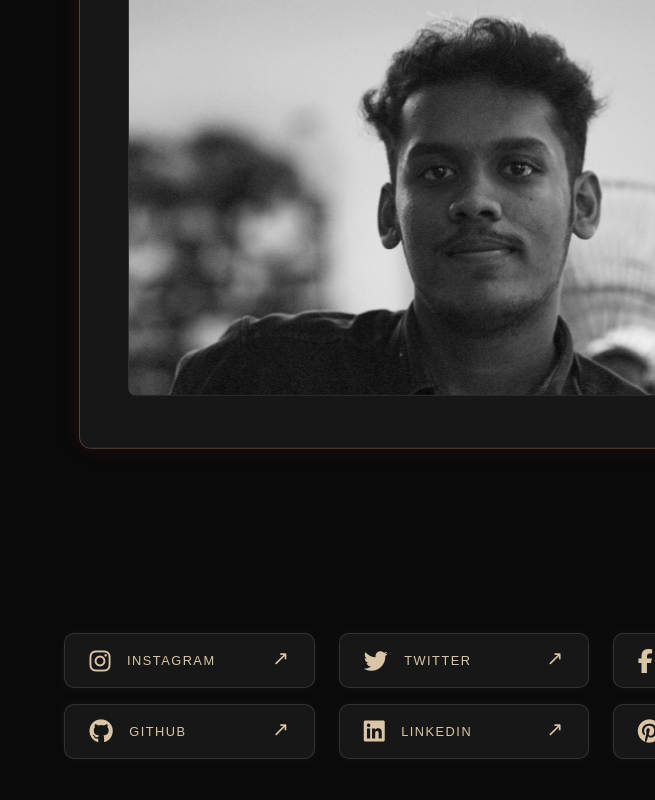
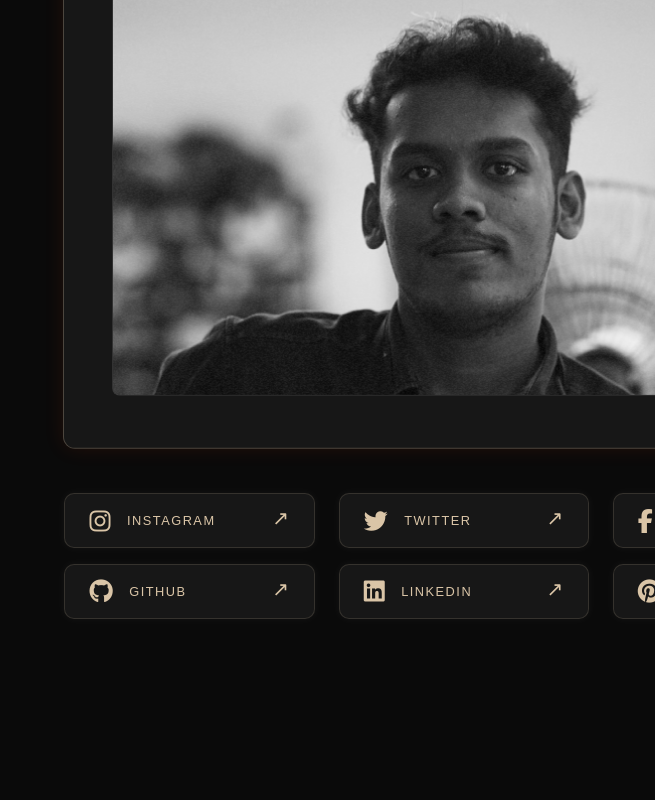
Before and after one commit to niranj-r/NJAI-PORTFOLIO, a React (Create React App) app: page / in a window 1280 px wide. Shown: the part 2152-2952 px from the top of the page, without its empty margins (625-1280 px from the left). Built offline with nearby package versions, Linux system fonts and the light colour scheme; a web font is replaced by a local one.

Commit message:
Adjust padding and positioning in AboutPage.css for improved layout consistency

```diff
--- a/src/components/AboutPage.css
+++ b/src/components/AboutPage.css
@@ -110,7 +110,7 @@
   display: flex;
   justify-content: right;
   width: 800px;
-  padding-left: 44rem;
+  padding-left: 43rem;
   position: relative;
   top: -220px;
 }
@@ -166,7 +166,7 @@
   width: 800px;
   padding-left: 43rem;
   position: relative;
-  top: -180px;
+  top: -320px;
 }
 
 
```
